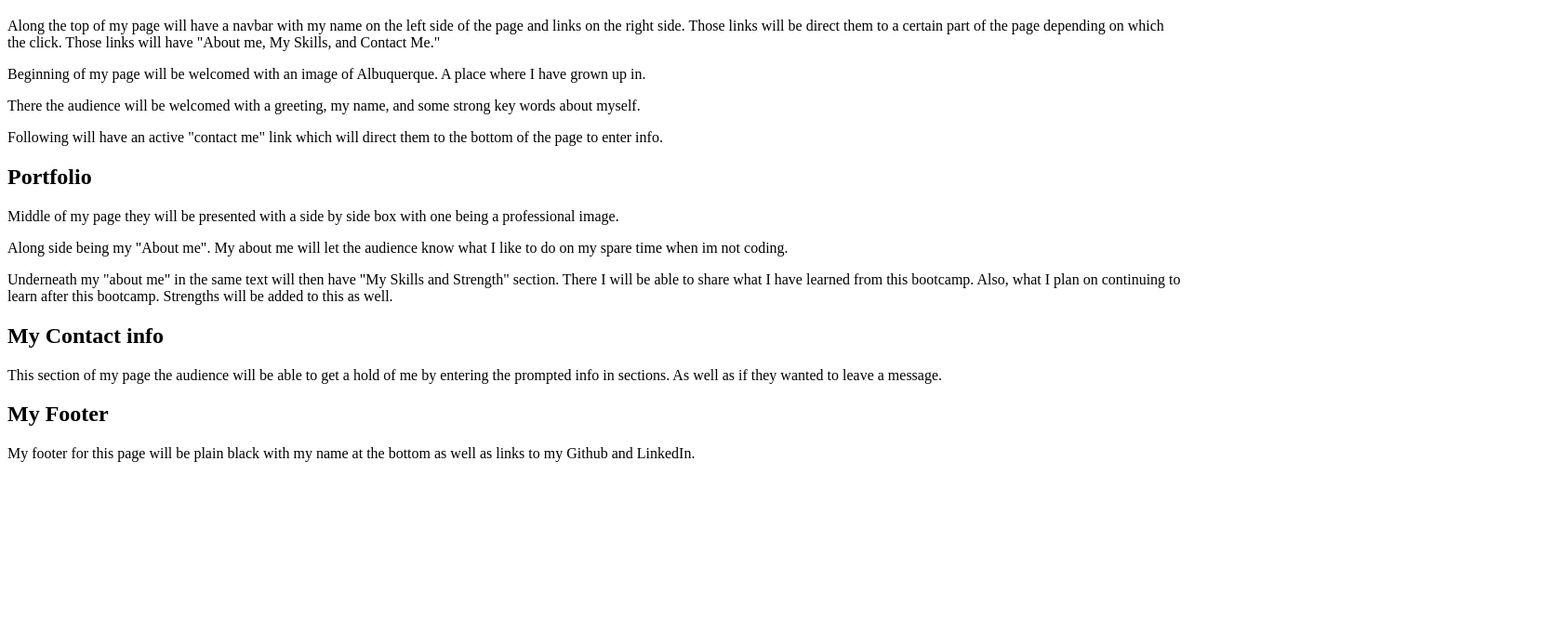
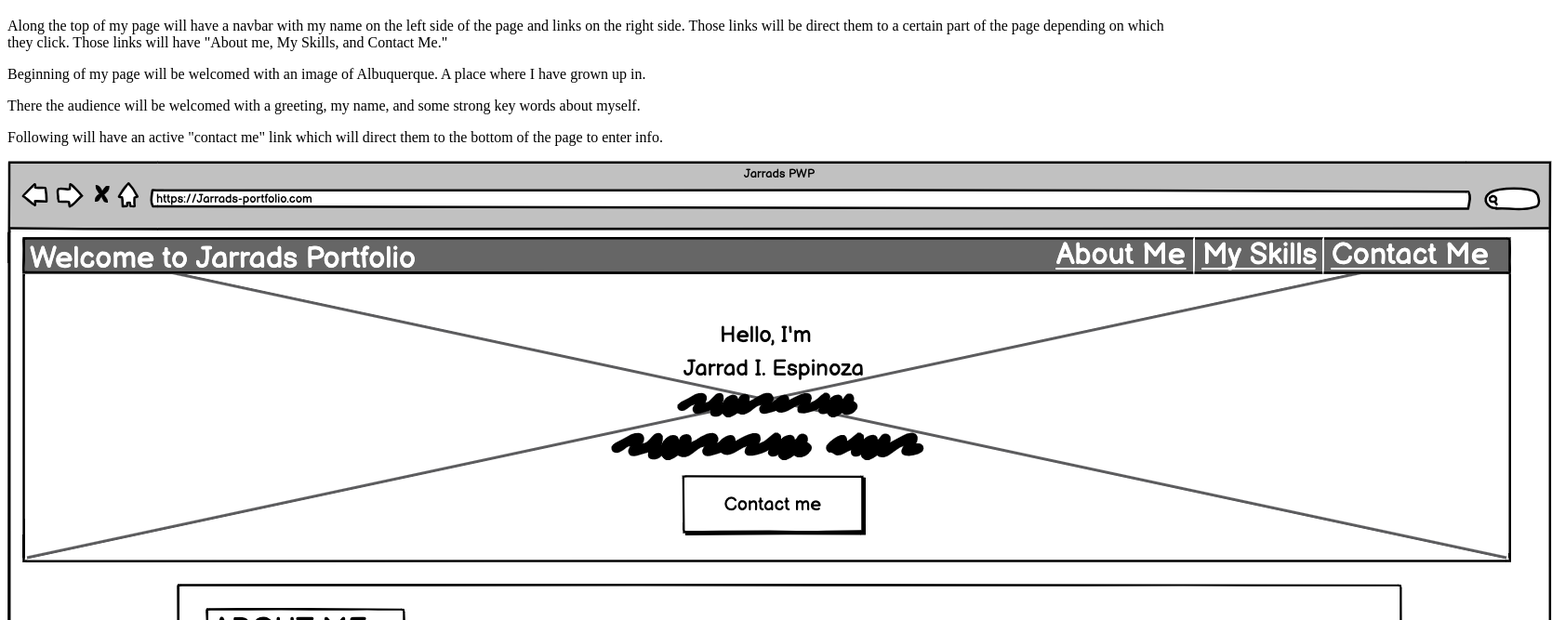
Before and after one commit to jiespinoza22/jarrads-portfolio, a plain HTML site: page public_html/documentation/milestone-2.html in a window 1280 px wide. Shown: the part 61-728 px from the top of the page at 93% size, 1669 px wide, since content can reach past the window. Drawn offline with Linux system fonts and the light colour scheme.

Commit message:
touch up with milestone-2

```diff
--- a/public_html/documentation/milestone-2.html
+++ b/public_html/documentation/milestone-2.html
@@ -7,15 +7,17 @@
 </head>
     <body>
         <h1>Welcome page</h1>
-            <p>Along the top of my page will have a navbar with my name on the left side of the page and links on the right side. Those links will be direct them to a certain part of the page depending on which the click. Those links will have "About me, My Skills, and Contact Me."</p>
+            <p>Along the top of my page will have a navbar with my name on the left side of the page and links on the right side. Those links will be direct them to a certain part of the page depending on which they click. Those links will have "About me, My Skills, and Contact Me."</p>
             <p>Beginning of my page will be welcomed with an image of Albuquerque. A place where I have grown up in.</p>
             <p>There the audience will be welcomed with a greeting, my name, and some strong key words about myself.</p>
             <p>Following will have an active "contact me" link which will direct them to the bottom of the page to enter info.</p>
+            <img src="Wireframe-Desktop.png" alt="Picture">
 
         <h2>Portfolio</h2>
-            <p>Middle of my page they will be presented with a side by side box with one being a professional image.</p>
-            <p>Along side being my "About me". My about me will let the audience know what I like to do on my spare time when im not coding.</p>
-            <p>Underneath my "about me" in the same text will then have "My Skills and Strength" section. There I will be able to share what I have learned from this bootcamp. Also, what I plan on continuing to learn after this bootcamp. Strengths will be added to this as well.</p>
+            <p>Middle of my page they will be presented with an "About me". My about me will let the audience know what I like to do on my spare time when I am not coding.</p>
+            <p>Underneath that I will have "My Skills and Strength" section. There I will be able to share what I have learned from this bootcamp and any projects I have completed. Also, what I plan on continuing to learn after this bootcamp. Strengths will be added to this as well.</p>
+            <p>Along side of my About Me and Strengths they will be presented with a professional image of myself.</p>
+            <img src="Mobile-wireframe.png" alt="Picture">
 
         <h2>My Contact info</h2>
             <p>This section of my page the audience will be able to get a hold of me by entering the prompted info in sections. As well as if they wanted to leave a message.</p>
```
Also changed, not shown: public_html/documentation/Mobile-wireframe.png (added), public_html/documentation/Sunset.jpeg (deleted), public_html/documentation/Wireframe-Desktop.png (added).
